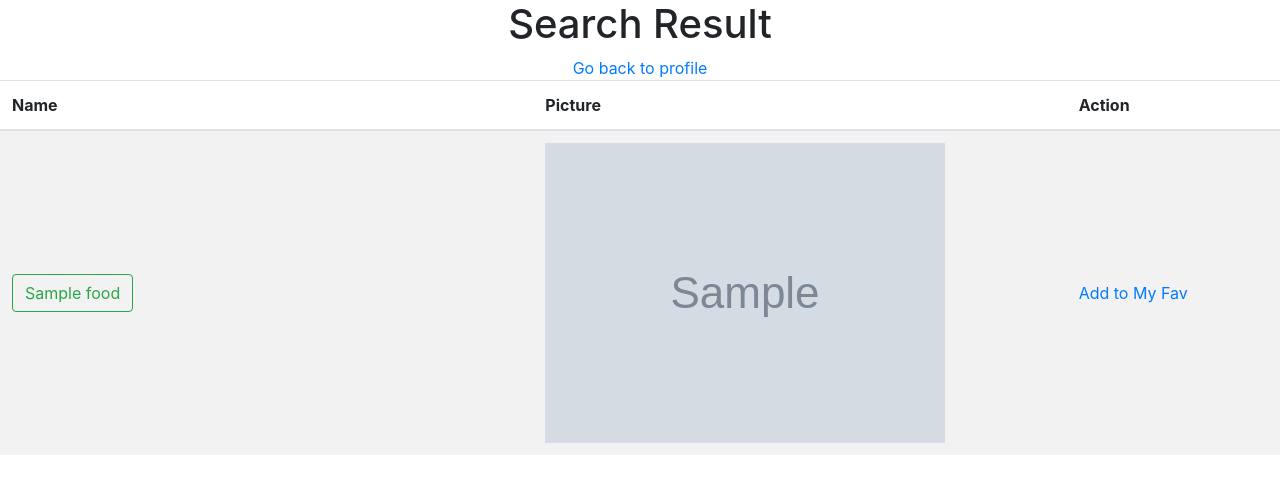
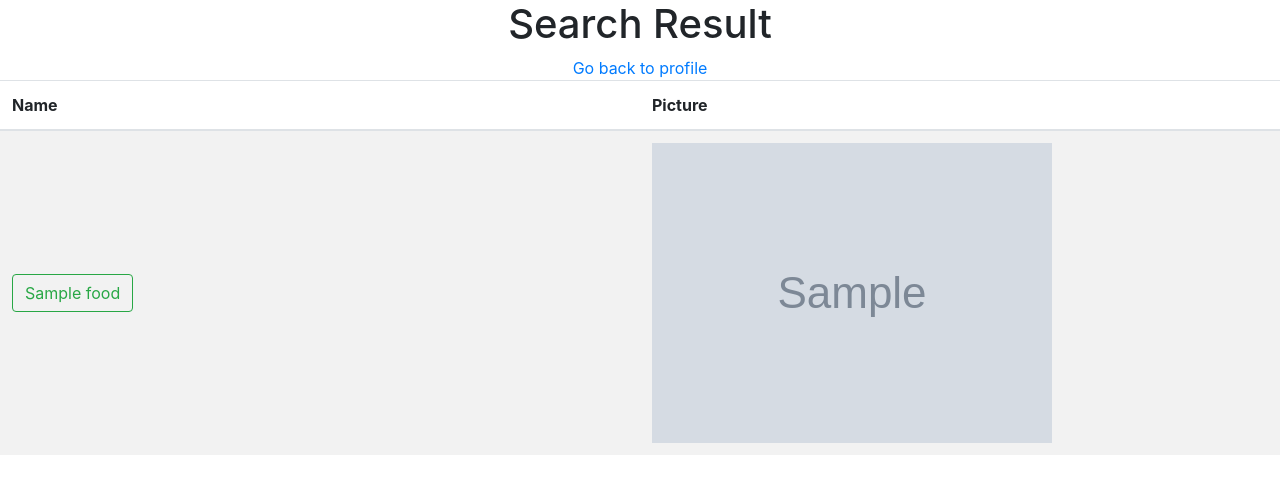
Before and after one commit to jk851227/recipe_app, a Django app: template main/templates/food_list.html in a window 1280 px wide. Shown: the part 56-550 px from the top of the page. Run offline with Django 3.2, Linux system fonts and the light colour scheme; the template is opened without the code that fills it: most values are stand-ins (such as "Sample title", 1, 10 or a date in 2020); grey boxes marked "Sample" are stand-in pictures; some libraries are stand-ins or nearby versions.

Commit message:
Add & Remove option to show dynamically

```diff
--- a/main/templates/food_list.html
+++ b/main/templates/food_list.html
@@ -5,23 +5,19 @@
   <table class="table table-striped">
     <thead>
       <tr class="d-flex align-items-center">
-        <th class="col-5">Name</th>
-        <th class="col-5">Picture</th>
-        <th class="col-2">Action</th>
+        <th class="col-6">Name</th>
+        <th class="col-6">Picture</th>
       </tr>
     </thead>
     <tbody>
       {% for food in foods %}
       <tr class="d-flex align-items-center">
-        <td class="col-5 border-0">
+        <td class="col-6 border-0">
           <a href="/recipe_info/{{ food.id }}" class="btn btn-outline-success"
             >{{ food.title }}</a
           >
         </td>
-        <td class="col-5 border-0"><img src="{{ food.image }}" alt="" /></td>
-        <td class="col-2 border-0">
-          <a href="/add_fav/{{ food.title }}/{{ food.id }}">Add to My Fav</a>
-        </td>
+        <td class="col-6 border-0"><img src="{{ food.image }}" alt="" /></td>
       </tr>
       {% endfor %}
     </tbody>
```
Also changed, not shown: main/templates/profile.html (+5 -5 lines), main/templates/recipe_info.html (+14 -5 lines), main/views.py (+8 -2 lines), db.sqlite3.
